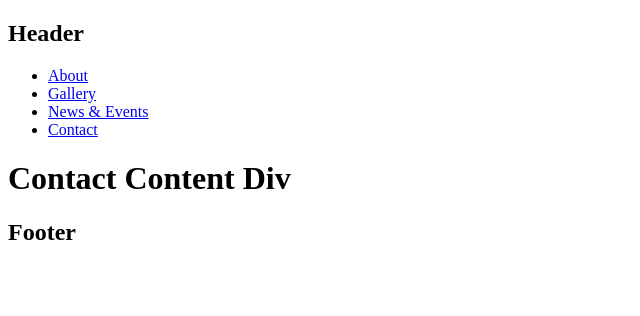
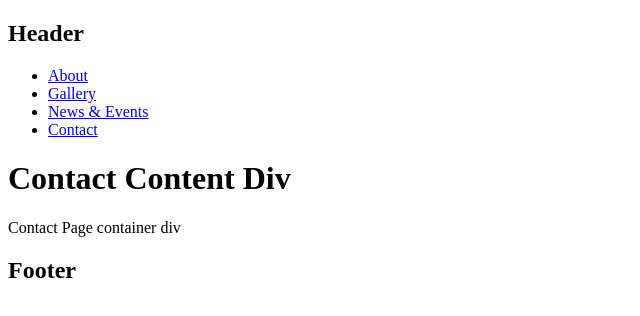
Before and after one commit to prashantjain9102/kalkiant, a plain HTML site: page contact.html in a window 1280 px wide. Shown: the whole page, without its empty margins (0-640 px from the left). Drawn offline with Linux system fonts and the light colour scheme.

Commit message:
Update contact.html
contact page

```diff
--- a/contact.html
+++ b/contact.html
@@ -20,6 +20,7 @@
     </header>
     <div class="content">
         <h1>Contact Content Div</h1>
+        <p>Contact Page container div</p>
     </div>
     <footer>
         <h2>Footer</h2>
```
